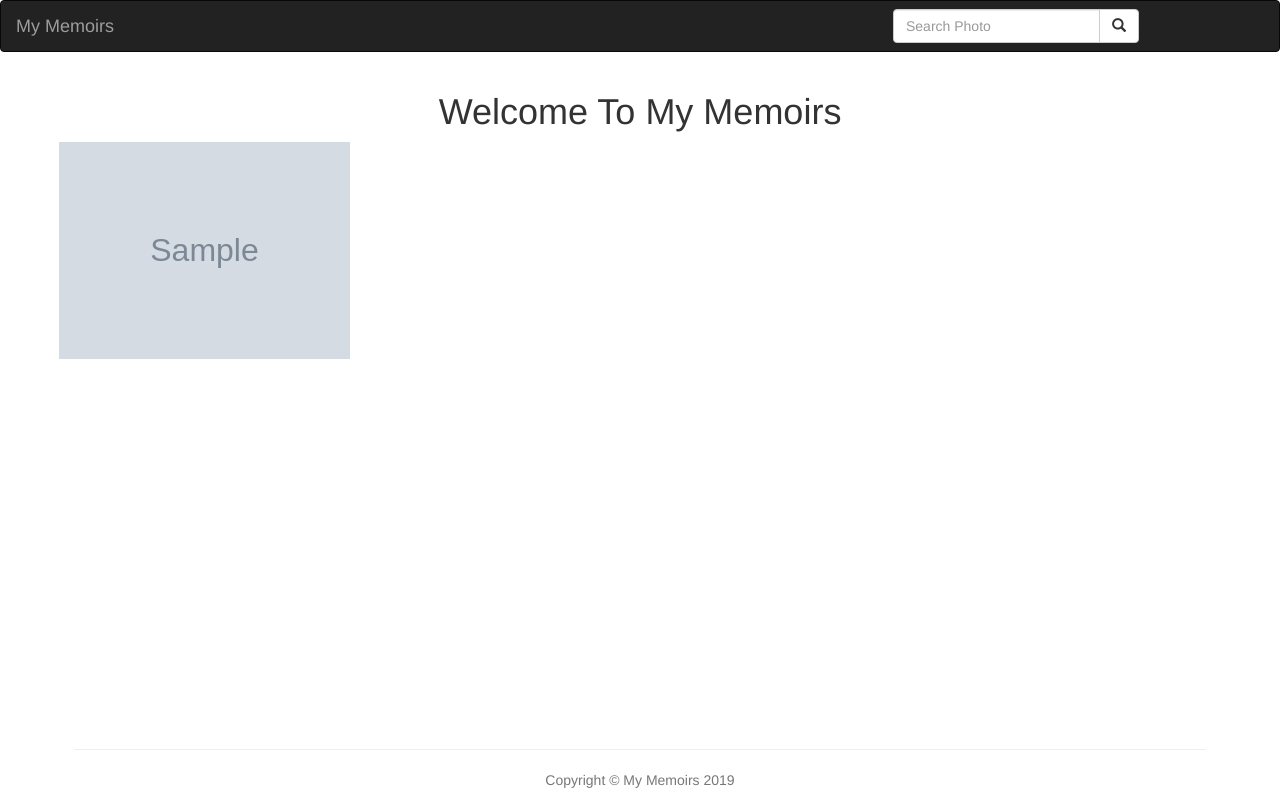
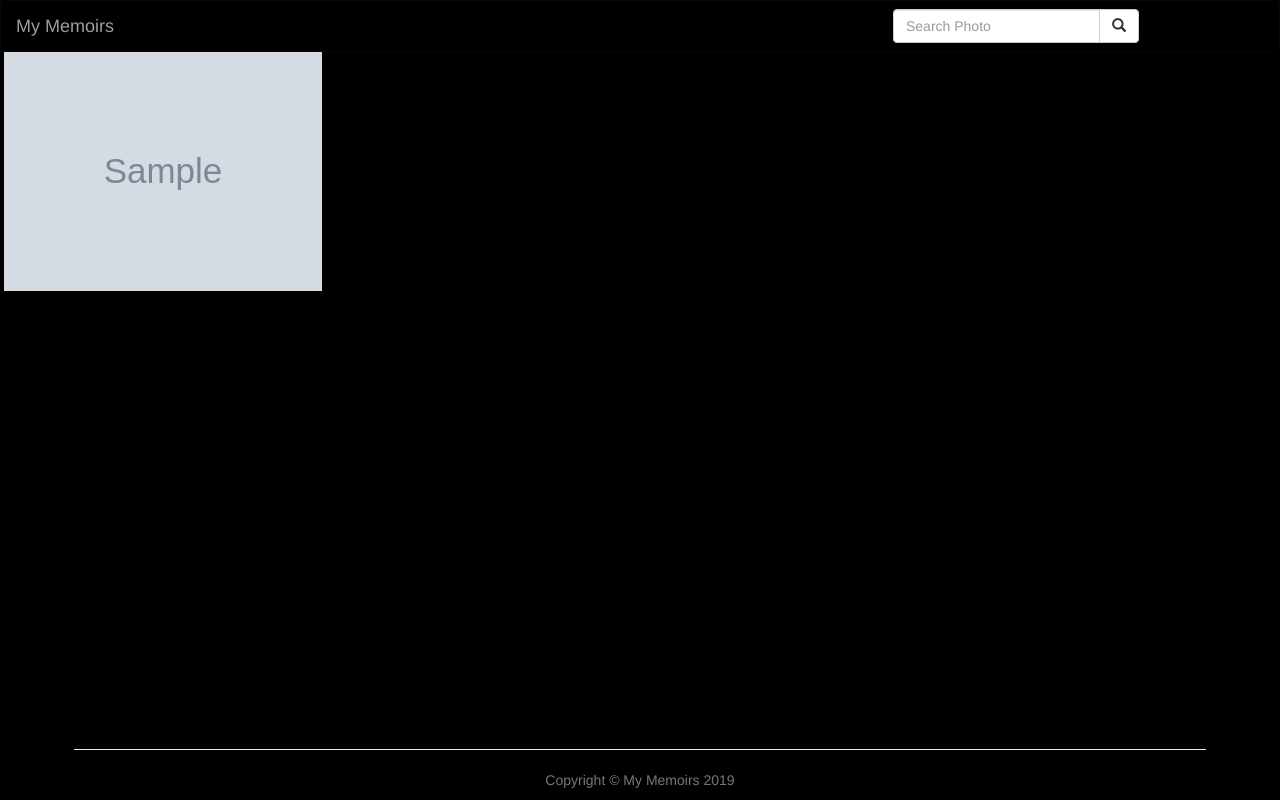
Before and after one commit to bryomajor/memoirs, a Django app: page / in a window 1280 px wide. Run offline with Django 3.2, Linux system fonts and the light colour scheme; tables that the repository leaves empty hold one stand-in row (values such as "Sample post"); grey boxes marked "Sample" are stand-in pictures; some libraries are stand-ins or nearby versions.

Commit message:
Style the landing page

```diff
--- a/photos/templates/all-photos/photos.html
+++ b/photos/templates/all-photos/photos.html
@@ -10,29 +10,23 @@
     }
 </script>
 
-<div class="container">
-    <div class="row">
-        <div class="col-md-12">
-            <h1 class="text-center">Welcome To My Memoirs</h1>
-        </div>
-    </div>
+<div class="container-fluid">
     <div class="row">
         {% for photo in photos %}
         <div class="col-md-3 single_portfolio_text">
             <img src="{{photo.photo.url}}" alt="" class="img-responsive" />
 
             <div class="portfolio_images_overlay text-center">
-                <h6 class="clrd-font">{{photo.image_name}}</h6>
-                <h6 class="clrd-font"><span style="color: rgb(134, 123, 123);">Location:</span>{{photo.location}}</h6>
+                <h6 class="text-white">{{photo.image_name}}</h6>
+                <h6 class="text-white">Location: {{photo.location}}</h6>
+
+                <p>{{photo.image_desc}}</p>
 
                 <input type="text" id="imagelink" class="form-control input-sm" value="127.0.0.1:800{{photo.photo.url}}"
                     class="hidden">
-                <button class="btn btn-primary" onclick="CopyFunction()">
-                    <i class="fa fa-copy" style="color: #d6962c"></i> Copy Link
-                </button>
+                <button class="btn btn-primary" onclick="CopyFunction()">Copy Link</button>
 
-                <a class="fancybox btn btn-primary" rel="gallery" href="{{photo.photo.url}}"><i style="color:#d6962c"
-                        class="fa fa-eye"></i> View Image</a>
+                <a class="fancybox btn btn-primary" rel="gallery" href="{{photo.photo.url}}">View Image</a>
             </div>
         </div>
         {% endfor %}
--- a/static/css/styles.css
+++ b/static/css/styles.css
@@ -11,6 +11,14 @@
    body {
     height: 100%;
     position: relative;
+   }
+
+   body {
+     background-color: black;
+   }
+
+   .navbar-inverse {
+     background-color: black;
    }
 
    .main-container {
@@ -33,7 +41,7 @@
     padding: 0 4px;
   }
 
-  .clrd-font{
+  .details{
     background: #FF512F;
     background: -webkit-linear-gradient(to right, #F09819, #FF512F);
     background: linear-gradient(to right, #F09819, #FF512F);
@@ -89,3 +97,37 @@
   .portfolio_images_overlay .product_price i{
       margin-right: -10px;
   }
+
+  @media (min-width:769px) and (max-width:991px) {
+    .portfolio_images_overlay {
+      padding: 0px;
+    }
+  }
+  @media (max-width:768px) {
+    .portfolio_images_overlay{
+      padding: 170px 20px;
+    }
+  }
+  @media (max-width:580px) {
+    .portfolio_images_overlay{
+      padding: 100px 20px;
+    }
+  }
+  @media (max-width:480px) {
+    .portfolio_images_overlay{
+      padding: 40px 20px;
+    }
+  }
+  @media (max-width:320px) {
+    .portfolio_images_overlay{
+      padding: 20px;
+    }
+  }
+
+  .row {
+    margin-top: 0;
+  }
+
+  .navbar {
+    margin-bottom: 0;
+  }
```
